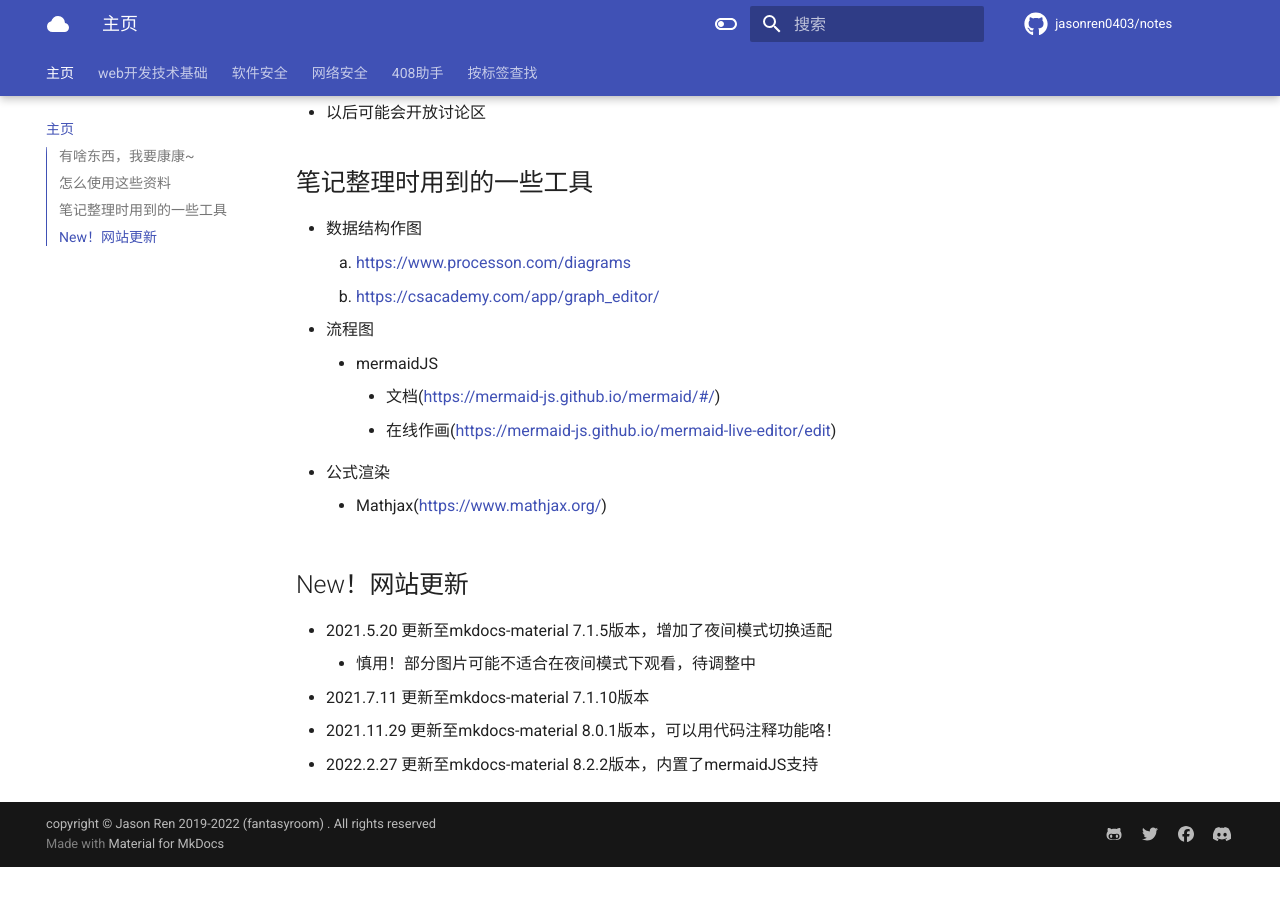
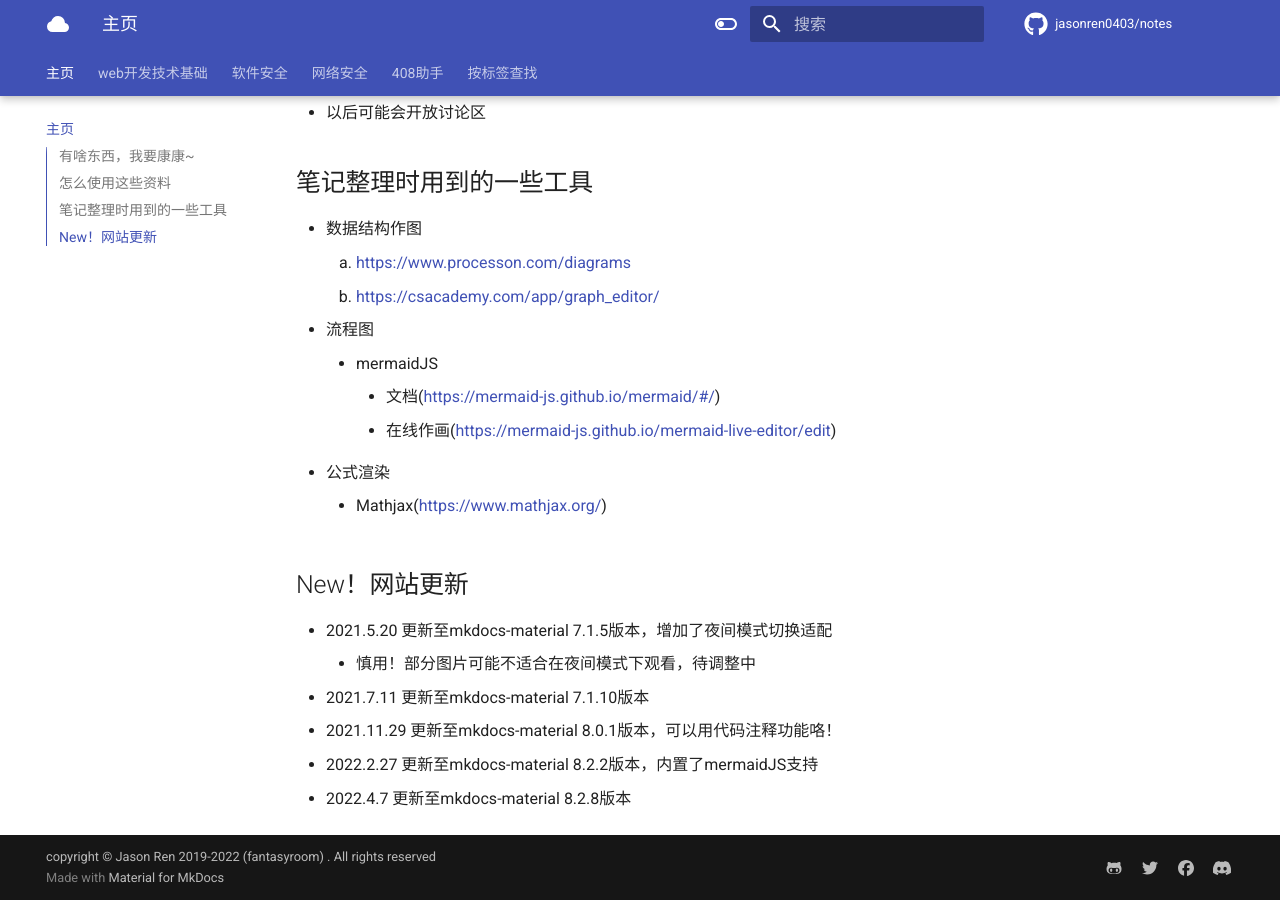
Before and after one commit to jasonren0403/notes, an MkDocs documentation site: the page built from notes_dev/index.md, in a window 1280 px wide and 900 px high, scrolled down 529 px. Built offline with MkDocs 1.6.1 and Material for MkDocs 9.7.7, drawn with Linux system fonts in a browser that asks for light colours; comment, search, counter and statistics services are not loaded; before the commit the page ends 1396 px from its top, so only the background shows below that.

Commit message:
updated index

```diff
--- a/notes_dev/index.md
+++ b/notes_dev/index.md
@@ -35,3 +35,4 @@ disqus: ""
 * 2021.7.11 更新至mkdocs-material 7.1.10版本
 * 2021.11.29 更新至mkdocs-material 8.0.1版本，可以用代码注释功能咯！
 * 2022.2.27 更新至mkdocs-material 8.2.2版本，内置了mermaidJS支持
+* 2022.4.7 更新至mkdocs-material 8.2.8版本
```
